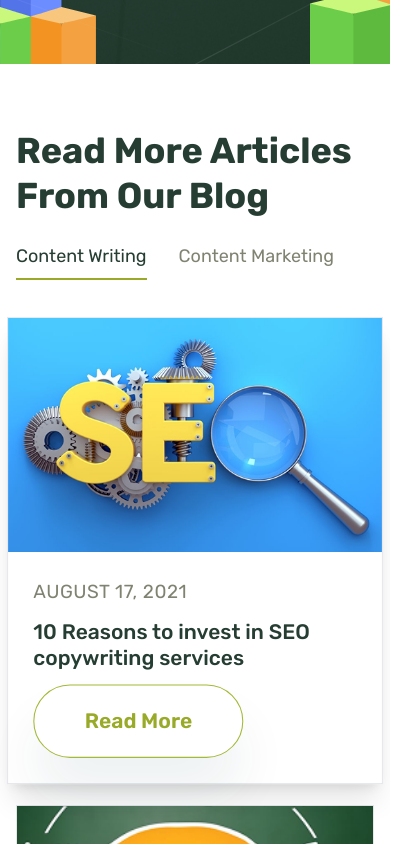
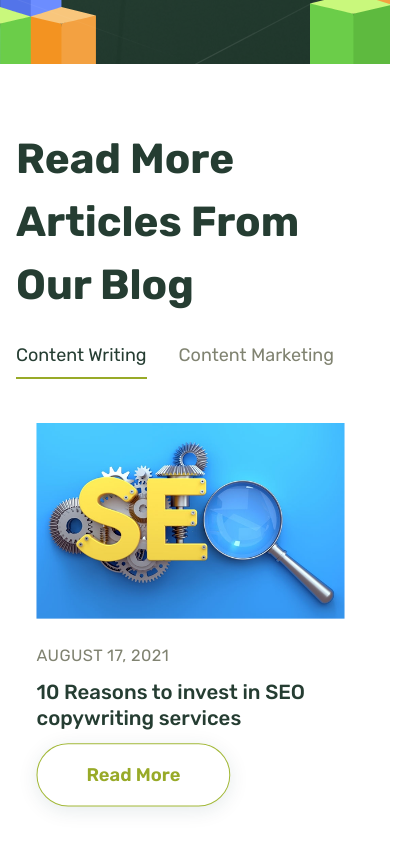
Before and after one commit to Nifilat/marketthink-digital-marketing, a Next.js app: page / in a window 390 px wide. Shown: the part 780-1624 px from the top of the page, 420 px wide, since content can reach past the window. Built offline with nearby package versions, Linux system fonts and the light colour scheme.

Commit message:
refactor: Revamp ArticleSection layout and styles for enhanced user experience and responsiveness

```diff
--- a/src/app/components/ArticleSection.tsx
+++ b/src/app/components/ArticleSection.tsx
@@ -1,3 +1,145 @@
+// "use client";
+// import React, { useState } from 'react';
+
+// const articles = [
+//   {
+//     id: 1,
+//     image: '/assets/images/SEO.png',
+//     date: 'AUGUST 17, 2021',
+//     title: '10 Reasons to invest in SEO copywriting services',
+//     description: '',
+//   },
+//   {
+//     id: 2,
+//     image: '/assets/images/digital-marketing.png',
+//     date: 'AUGUST 17, 2021',
+//     title: 'How to get hired at a top Digital Marketing',
+//     description: 'Agency life. We\'ve all seen the photos posted on social media – the cool...',
+//   },
+//   {
+//     id: 3,
+//     image: '/assets/images/copywriting.png',
+//     date: 'AUGUST 17, 2021',
+//     title: 'Copywriting guidelines during the coronavirus',
+//     description: 'Since the coronavirus hit earlier this year, it\'s hard to go anywhere...',
+//   },
+// ];
+
+// const tabs = [
+//   { label: 'Content Writing' },
+//   { label: 'Content Marketing' },
+// ];
+
+// export default function ArticleSection() {
+//   const [selectedTab, setSelectedTab] = useState(0);
+//   const [selectedArticle, setSelectedArticle] = useState(0);
+//   const [tabTransition, setTabTransition] = useState(false);
+
+//   // Animate tab switch
+//   const handleTabSwitch = (idx: number) => {
+//     if (selectedTab !== idx) {
+//       setTabTransition(true);
+//       setTimeout(() => {
+//         setSelectedTab(idx);
+//         setSelectedArticle(0);
+//         setTabTransition(false);
+//       }, 250);
+//     }
+//   };
+
+//   return (
+//     <section className="w-full bg-white py-16 px-4 md:px-8 font-sans">
+//       <div className="max-w-7xl mx-auto">
+//         {/* Header Section */}
+//         <div className="flex flex-col lg:flex-row lg:items-start lg:justify-between mb-12">
+//           <h2 className="text-[42px] font-bold text-[#253D32] leading-normal mb-6 lg:mb-0 max-w-md">
+//             Read More Articles From Our Blog
+//           </h2>
+//           <div className="flex gap-8 lg:mt-2">
+//             {tabs.map((tab, idx) => (
+//               <button
+//                 key={tab.label}
+//                 className={`text-lg font-normal pb-2 border-b-2 transition-colors duration-200 cursor-pointer ${
+//                   selectedTab === idx
+//                     ? 'text-[#253D32] border-[#98AA28]'
+//                     : 'text-[#808371] border-transparent hover:text-gray-600'
+//                 }`}
+//                 onClick={() => handleTabSwitch(idx)}
+//               >
+//                 {tab.label}
+//               </button>
+//             ))}
+//           </div>
+//         </div>
+
+//         {/* Articles Grid */}
+//         <div
+//           className={`flex flex-col lg:flex-row gap-8 transition-all duration-300 ${
+//             tabTransition ? 'opacity-0 translate-y-4' : 'opacity-100 translate-y-0'
+//           }`}
+//         >
+//           {articles.map((article, idx) => {
+//             const isSelected = selectedArticle === idx;
+//             return (
+//               <div
+//                 key={article.id}
+//                 className={`bg-white border border-gray-200 cursor-pointer transition-all duration-300 hover:shadow-lg flex flex-col flex-1
+//                   ${isSelected ? 'lg:basis-[420px] basis-full shadow-xl z-10' : 'lg:basis-[240px] basis-full'}
+//                 `}
+//                 onClick={() => setSelectedArticle(idx)}
+//               >
+//                 {/* Image Container */}
+//                 <div className="w-full aspect-[16/10] bg-gray-100 flex items-center justify-center overflow-hidden">
+//                   <img
+//                     src={article.image}
+//                     alt={article.title}
+//                     className="max-w-full max-h-full object-contain"
+//                   />
+//                 </div>
+
+//                 {/* Content Container */}
+//                 <div className="p-6 flex flex-col flex-1">
+//                   {/* Date */}
+//                   <p className={`mb-3 font-normal tracking-wide text-[#808371] ${isSelected ? 'text-lg' : 'text-sm'}`}>
+//                     {article.date}
+//                   </p>
+
+//                   {/* Title */}
+//                   <h3 className={`font-medium text-[#253D32] mb-3 leading-tight ${isSelected ? 'text-xl' : 'text-lg'} ${!isSelected ? 'truncate' : ''}`}>
+//                     {article.title}
+//                   </h3>
+
+//                   {/* Description */}
+//                   {article.description && (
+//                     <p className={`text-[#78847D] text-lg mb-6 leading-relaxed flex-1 ${!isSelected ? 'line-clamp-2' : ''}`}>
+//                       {article.description}
+//                     </p>
+//                   )}
+
+//                   {/* Action Button */}
+//                   <div className="flex justify-start mt-auto">
+//                     {isSelected ? (
+//                       <button
+//                         className="px-12 py-5 border border-[#A3B938] rounded-full text-[#98AA28] font-semibold bg-white hover:bg-[#F7FFD6] transition-all text-xl shadow-[0px_34px_50px_0px_#073F4312]"
+//                       >
+//                         Read More
+//                       </button>
+//                     ) : (
+//                       <span className="w-12 h-12 flex items-center justify-center border border-[#A3B938] rounded-full bg-white hover:bg-[#F7FFD6] transition-all shadow-[0px_34px_50px_0px_#073F4312]">
+//                         <img src="/assets/svgs/Show.svg" alt="Show" className="w-6 h-6" />
+//                       </span>
+//                     )}
+//                   </div>
+//                 </div>
+//               </div>
+//             );
+//           })}
+//         </div>
+//       </div>
+//     </section>
+//   );
+// }
+
 "use client";
 import React, { useState } from 'react';
 
@@ -52,8 +194,8 @@ export default function ArticleSection() {
       <div className="max-w-7xl mx-auto">
         {/* Header Section */}
         <div className="flex flex-col lg:flex-row lg:items-start lg:justify-between mb-12">
-          <h2 className="text-4xl lg:text-[42px] font-bold text-[#253D32] leading-tight mb-6 lg:mb-0 max-w-md">
-            Read More Articles<br />From Our Blog
+          <h2 className="text-[42px] font-bold text-[#253D32] leading-normal mb-6 lg:mb-0 max-w-md">
+            Read More Articles From Our Blog
           </h2>
           <div className="flex gap-8 lg:mt-2">
             {tabs.map((tab, idx) => (
@@ -74,7 +216,7 @@ export default function ArticleSection() {
 
         {/* Articles Grid */}
         <div
-          className={`grid grid-cols-1 md:grid-cols-2 lg:grid-cols-3 gap-8 transition-all duration-300 ${
+          className={`flex flex-col lg:flex-row gap-6 items-stretch transition-all duration-300 ${
             tabTransition ? 'opacity-0 translate-y-4' : 'opacity-100 translate-y-0'
           }`}
         >
@@ -83,25 +225,30 @@ export default function ArticleSection() {
             return (
               <div
                 key={article.id}
-                className={`bg-white border border-gray-200 cursor-pointer transition-all duration-300 hover:shadow-lg flex flex-col
-                  ${isSelected ? 'scale-105 shadow-xl z-10' : 'scale-100'}
-                `}
-                style={{ minHeight: 420 }}
+                className={`bg-white cursor-pointer transition-all duration-300 flex flex-col overflow-hidden ${
+                  isSelected
+                    ? 'flex-[2] transform scale-[1.02] z-10'
+                    : 'flex-1 hover:transform hover:scale-[1.01]'
+                }`}
+                style={{
+                  minWidth: isSelected ? '400px' : '280px',
+                  maxWidth: isSelected ? '500px' : '320px'
+                }}
                 onClick={() => setSelectedArticle(idx)}
               >
                 {/* Image Container */}
-                <div className="w-full aspect-[16/10] bg-gray-100 overflow-hidden">
+                <div className="w-full h-48 bg-white overflow-hidden flex items-center justify-start pl-6">
                   <img
                     src={article.image}
                     alt={article.title}
-                    className="w-full h-full object-cover"
+                    className=" max-h-full object-contain"
                   />
                 </div>
 
                 {/* Content Container */}
-                <div className="p-6">
+                <div className="p-6 flex flex-col flex-1">
                   {/* Date */}
-                  <p className={`mb-3 font-normal tracking-wide text-[#808371] ${isSelected ? 'text-lg' : 'text-sm'}`}>
+                  <p className={`mb-3 font-normal tracking-wide text-[#808371] ${isSelected ? 'text-base' : 'text-sm'}`}>
                     {article.date}
                   </p>
 
@@ -113,26 +260,23 @@ export default function ArticleSection() {
                   </h3>
 
                   {/* Description */}
-                  {article.description && (
-                    <p className="text-[#78847D] text-lg mb-6 leading-relaxed">
+                  {article.description && isSelected && (
+                    <p className="text-[#78847D] text-base mb-6 leading-relaxed flex-1">
                       {article.description}
                     </p>
                   )}
 
                   {/* Action Button */}
-                  <div className="flex justify-start">
+                  <div className="flex justify-start mt-auto">
                     {isSelected ? (
-                      <button
-                        className="px-12 py-5 border border-[#A3B938] rounded-full text-[#98AA28] font-semibold bg-white hover:bg-[#F7FFD6] transition-all text-xl shadow-[0px_34px_50px_0px_#073F4312]"
-                      >
+                      <button className="px-12 py-4 border border-[#A3B938] rounded-full text-[#98AA28] font-semibold bg-white hover:bg-[#F7FFD6] transition-all text-lg shadow-[0px_4px_20px_0px_rgba(7,63,67,0.1)]">
                         Read More
                       </button>
-                  ) : (
-                    <span className="w-12 h-12 flex items-center justify-center border border-[#A3B938] rounded-full bg-white hover:bg-[#F7FFD6] transition-all shadow-[0px_34px_50px_0px_#073F4312];
-">
-                      <img src="/assets/svgs/Show.svg" alt="Show" className="w-6 h-6" />
+                    ) : (
+                    <span className="w-12 h-12 flex items-center justify-center border border-[#A3B938] rounded-full bg-white hover:bg-[#F7FFD6] transition-all shadow-[0px_34px_50px_0px_#073F4312]">
+                    <img src="/assets/svgs/Show.svg" alt="Show" className="w-6 h-6" />
                     </span>
-                  )}
+                   )}
                   </div>
                 </div>
               </div>
```
